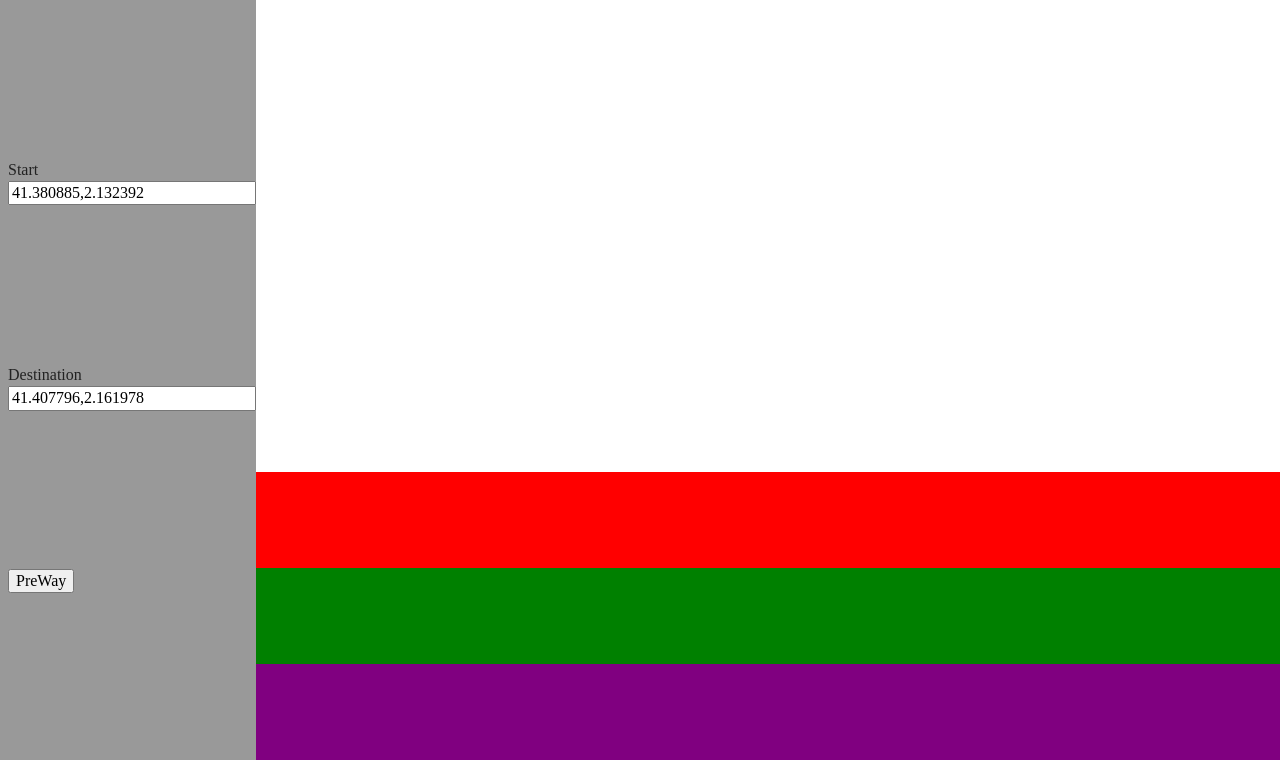
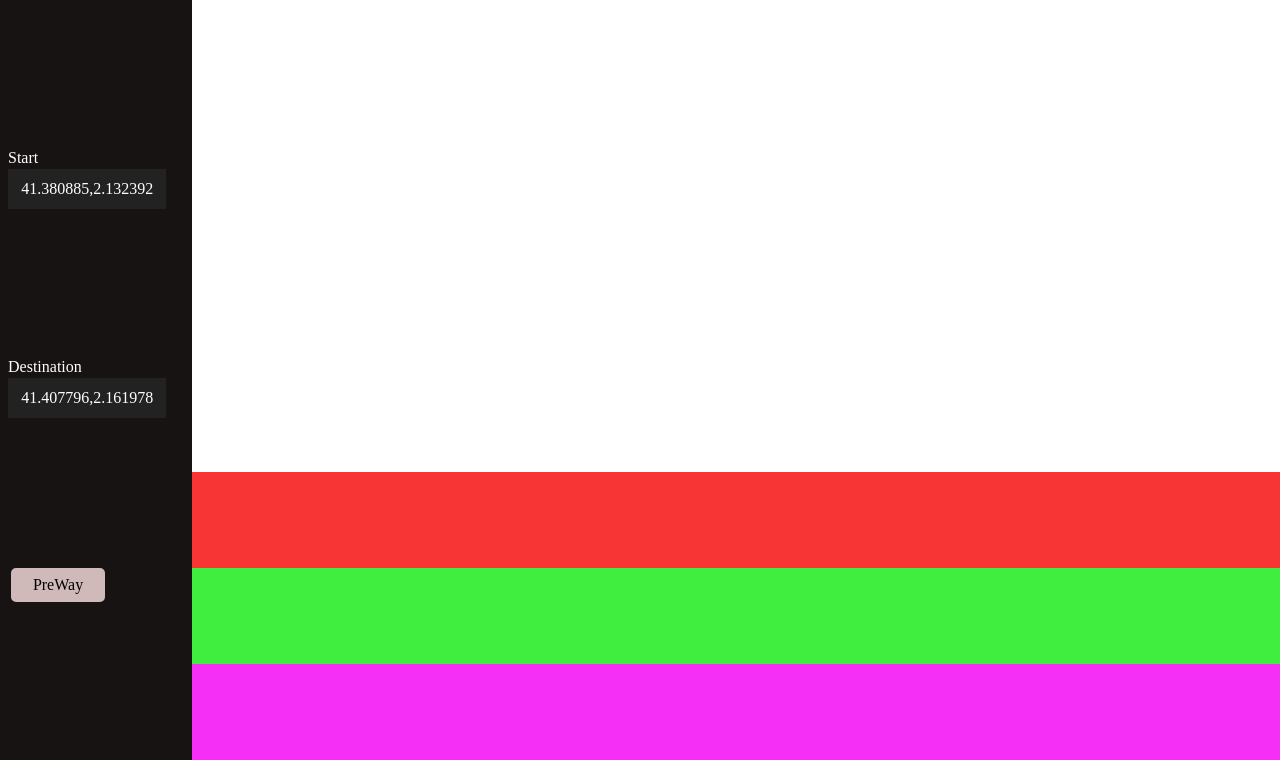
Before and after one commit to MottyJ/PreWay, a plain HTML site: page index.html in a window 1280 px wide. Shown: the part 40-800 px from the top of the page. Drawn offline with nearby package versions, Linux system fonts and the light colour scheme; some packages are replaced by stand-ins of ours.

Commit message:
updated css

```diff
--- a/css/main.css
+++ b/css/main.css
@@ -296,11 +296,11 @@ textarea {
 .input-container {
   display: flex;
   flex-direction: column;
-  width: 20vw;
+  width: 14vw;
   height: 94vh;
   padding: 1vh;
   justify-content: space-evenly;
-  background-color: #999;
+  background-color: rgb(24, 19, 19);
 }
 
 .output-container {
@@ -309,32 +309,81 @@ textarea {
 }
 
 #dvMap {
-  width: 80vw;
+  width: 85vw;
   height: 60vh;
 }
 
 #route-1{
-  width: 80vw;
+  width: 85vw;
   height: 12vh;
-  background-color: red;
+  background-color: rgb(247, 53, 53);
 }
 
 #route-2{
-  width: 80vw;
+  width: 85vw;
   height: 12vh;
-  background-color: green;
+  background-color: rgb(63, 238, 63);
 }
 
 #route-3{
-  width: 80vw;
+  width: 85vw;
   height: 12vh;
-  background-color: purple;
+  background-color: rgb(245, 47, 245);
 }
 
 #txtSource {
-  width: 100%;
+  background-color: #222;
+  width: 90%;
+  height: 40px;
+  text-align: center;
+  color: white;
+  margin: 0px;
+  padding: 0px;
+  border: 0px;
 }
 
 #txtDestination {
-  width: 100%;
+  background-color: #222;
+  width: 90%;
+  height: 40px;
+  text-align: center;
+  color: white;
+  margin: 0px;
+  padding: 0px;
+  border: 0px;
 }
+#textInput{
+  color: white;
+}
+.button5 {
+  background-color: rgb(207, 185, 185);
+  color: black;
+  border:   solid rgb(24, 19, 19);
+  height: 40px;
+  border-radius: 8px;
+  width: 100px;
+
+}
+
+.button5:hover {
+  border-radius: 8px;
+  background-color: #2b2525;
+  color: white;
+  height: 40px;
+
+}
+
+.button {
+  background-color: #4CAF50; /* Green */
+  border: none;
+  color: white;
+  padding: 16px 32px;
+  text-align: center;
+  text-decoration: none;
+  display: inline-block;
+  font-size: 16px;
+  margin: 4px 2px;
+  -webkit-transition-duration: 0.4s; /* Safari */
+  transition-duration: 0.4s;
+  cursor: pointer;
+}
--- a/index.html
+++ b/index.html
@@ -30,15 +30,17 @@
     <div class="map-container">
       <div class="input-container">
         <div class="input-field">
-          <label for="txtSource">Start</label>
+          <span id=textInput >Start</span>
+          <label for="txtSource"></label>
           <input type="text" id="txtSource" value="41.380885,2.132392" />
         </div>
         <div class="input-field">
-          <label for="txtDestination">Destination</label>
+            <span id=textInput >Destination</span>
+          <label for="txtDestination"> </label>
           <input type="text" id="txtDestination" value="41.407796,2.161978" />
         </div>
         <div class="input-field">
-          <input type="button" value="PreWay" id="get-route" />
+          <input type="button" value="PreWay" id="get-route" class=button5 />
         </div>
       </div>
       <div class="output-container">
```
